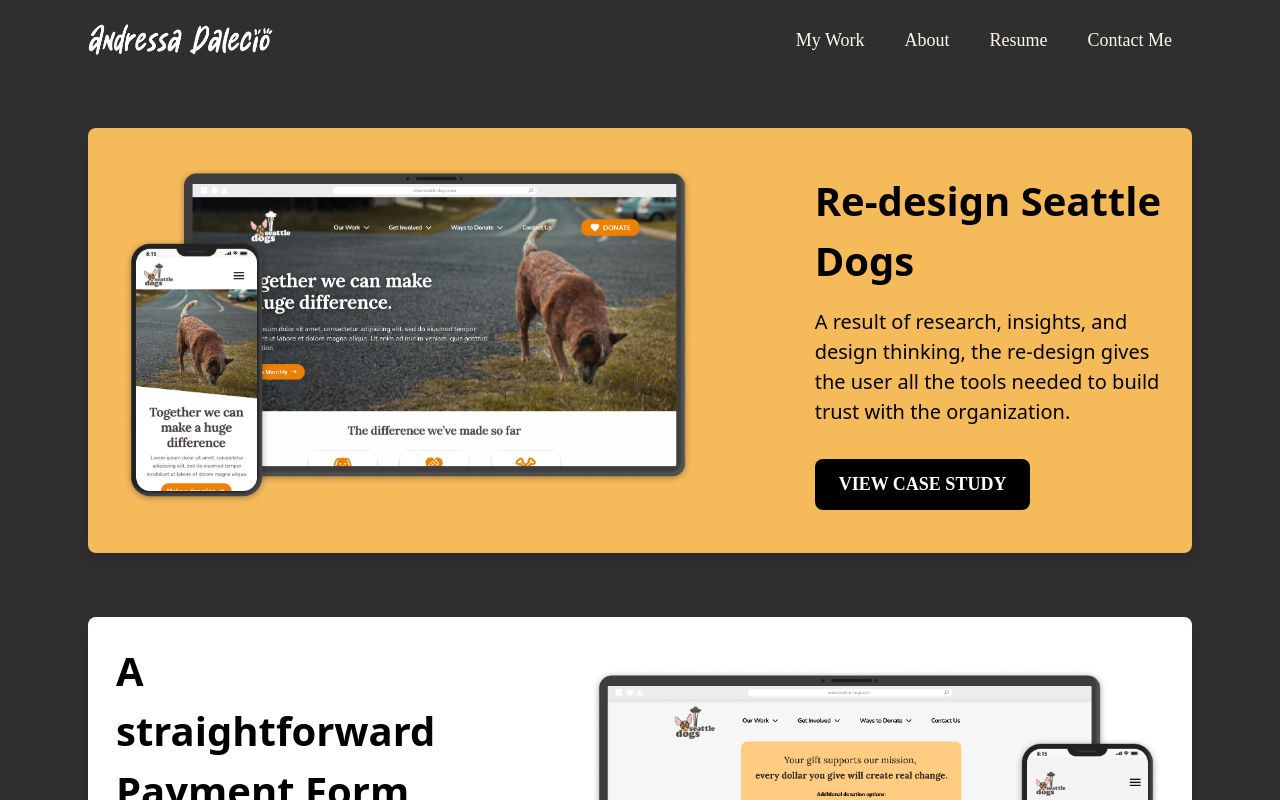
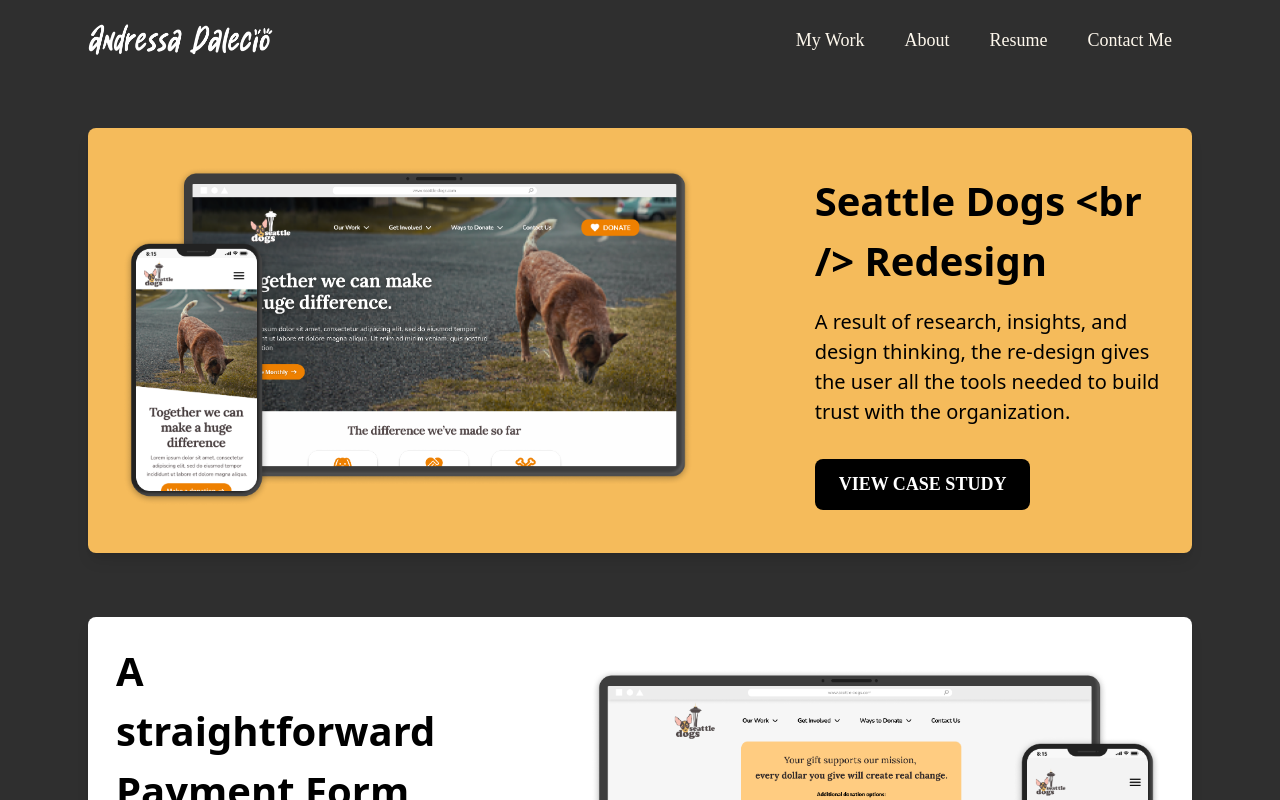
Before and after one commit to gustxyz/andressa-portfolio, a Next.js app: page /my-work in a window 1280 px wide. Shown: the top 800 px of the page. Built offline with nearby package versions, Linux system fonts and the light colour scheme.

Commit message:
change_title_seattledogsredesign

```diff
--- a/app/my-work/page.tsx
+++ b/app/my-work/page.tsx
@@ -26,7 +26,9 @@ export default function Home() {
       <Container>
         <Card
           imagePath="/images/v2_mockup_seattle_dogs.png"
-          contentTitle="Re-design Seattle Dogs"
+          contentTitle="Seattle Dogs
+          <br />
+          Redesign"
           contentParagraph="A result of research, insights, and design thinking, the re-design gives the user all the tools needed to build trust with the organization."
           contentAnchor="my-work/seattle-dogs"
           color="yellow"
```
